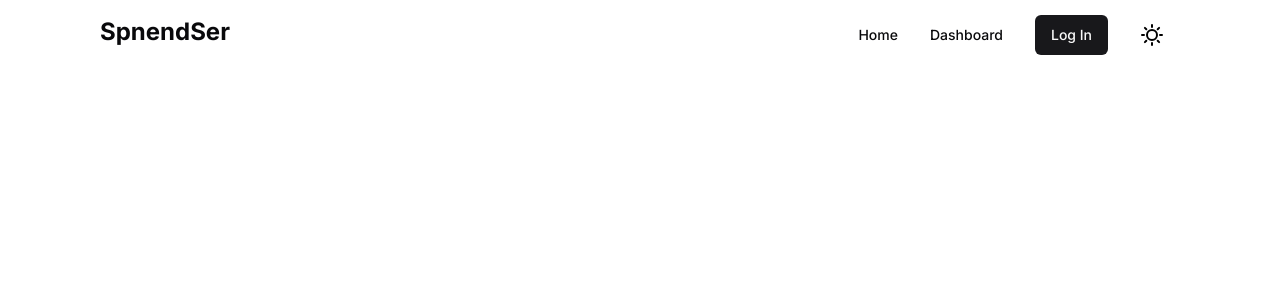
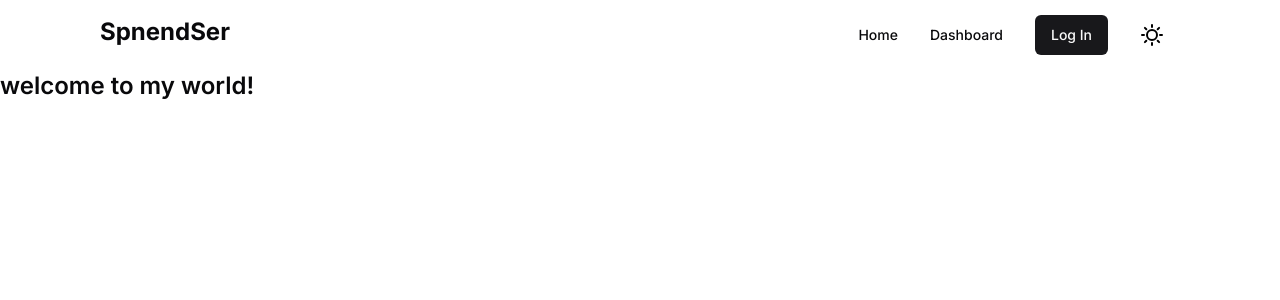
Before and after one commit to najmulhc/spendser-frontend, a Next.js app: page / in a window 1280 px wide. Shown: the top 300 px of the page. Built offline with nearby package versions, Linux system fonts and the light colour scheme; no server answers.

Commit message:
home fixed

```diff
--- a/src/app/page.tsx
+++ b/src/app/page.tsx
@@ -1,19 +1,17 @@
-"use client";
+
 
 import DashboardHeader from "./dashboard/components/DashboardHeader";
-import useUser from "./hooks/useUser";
 
 export const dynamic = "force-dynamic";
 
 export default function Home() {
-  const token = (localStorage?.getItem("token") as string) || "";
-  const { user } = useUser(token);
+
 
   return (
     <>
       <DashboardHeader />
       <main>
-        <h1 className="text-2xl font-semibold"> {user?.username}</h1>
+        <h1 className="text-2xl font-semibold"> welcome to my world!</h1>
       </main>
     </>
   );
```
